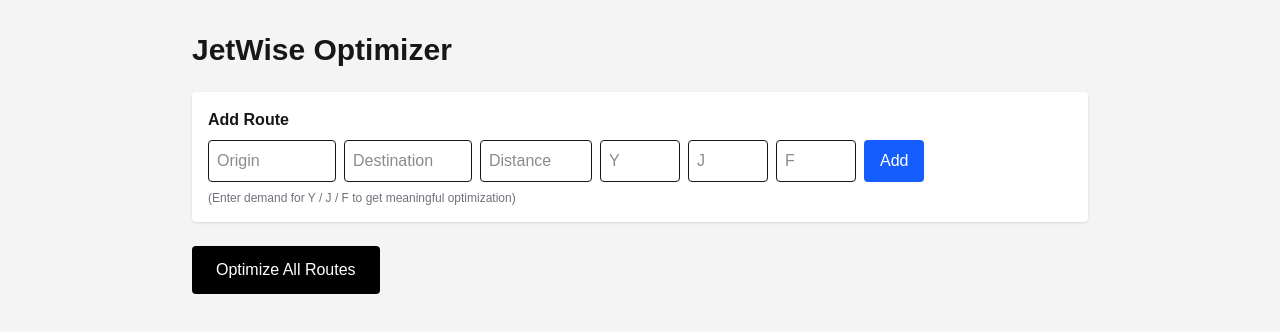
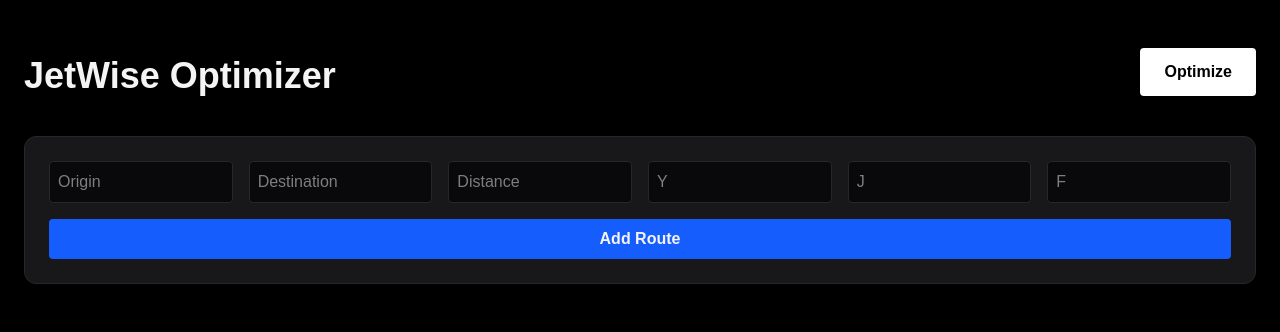
Before and after one commit to KnotyYachtie/jetwise, a Next.js app in the folder web-app/: page / in a window 1280 px wide. Shown: the top 332 px of the page. Built offline with nearby package versions, Linux system fonts and the light colour scheme.

Commit message:
ui overhaul

```diff
--- a/web-app/app/page.tsx
+++ b/web-app/app/page.tsx
@@ -1,13 +1,29 @@
 "use client";
 
-import { useState } from "react";
+import React, { useState, useMemo } from "react";
+
+// ---------- UI COMPONENTS ----------
+const Card = ({ children, className = "" }: { children: React.ReactNode; className?: string }) => (
+  <div className={`bg-zinc-900 border border-zinc-800 rounded-xl overflow-hidden shadow-2xl ${className}`}>
+    {children}
+  </div>
+);
+
+const Badge = ({ children }: { children: React.ReactNode }) => (
+  <span className="px-2 py-0.5 rounded text-[10px] font-bold uppercase tracking-wider border bg-blue-500/10 text-blue-400 border-blue-500/20">
+    {children}
+  </span>
+);
+
+const StatLabel = ({ children }: { children: React.ReactNode }) => (
+  <span className="text-[10px] uppercase tracking-widest text-zinc-500 font-bold">{children}</span>
+);
 
 export default function Home() {
   const [loading, setLoading] = useState(false);
   const [routes, setRoutes] = useState<any[]>([]);
   const [error, setError] = useState<string | null>(null);
-  const [manualRoutes, setManualRoutes] = useState<any[]>([]);
-  const [fleet, setFleet] = useState<any[]>([]);
+
   const [origin, setOrigin] = useState("");
   const [destination, setDestination] = useState("");
   const [distance, setDistance] = useState("");
@@ -43,65 +59,7 @@ export default function Home() {
     }
   }
 
-  const sortedRoutes = [...routes].sort((a, b) => {
-    const bestA = a.optimized?.plan?.reduce((x: any, y: any) =>
-      x.profit_per_hour > y.profit_per_hour ? x : y
-    );
-    const bestB = b.optimized?.plan?.reduce((x: any, y: any) =>
-      x.profit_per_hour > y.profit_per_hour ? x : y
-    );
-
-    const valA = bestA?.profit_per_hour || 0;
-    const valB = bestB?.profit_per_hour || 0;
-
-    return valB - valA; // highest first
-  });
-  return (
-    <div className="min-h-screen bg-zinc-100 p-8">
-      <div className="max-w-4xl mx-auto">
-        <h1 className="text-3xl font-bold mb-6">JetWise Optimizer</h1>
-
-        <div className="mb-6 p-4 bg-white rounded shadow">
-          <div className="font-semibold mb-2">Add Route</div>
-          <div className="flex flex-wrap gap-2 mb-2">
-            <input
-              placeholder="Origin"
-              value={origin}
-              onChange={(e) => setOrigin(e.target.value)}
-              className="border p-2 rounded w-32"
-            />
-            <input
-              placeholder="Destination"
-              value={destination}
-              onChange={(e) => setDestination(e.target.value)}
-              className="border p-2 rounded w-32"
-            />
-            <input
-              placeholder="Distance"
-              value={distance}
-              onChange={(e) => setDistance(e.target.value)}
-              className="border p-2 rounded w-28"
-            />
-            <input
-              placeholder="Y"
-              value={demandY}
-              onChange={(e) => setDemandY(e.target.value)}
-              className="border p-2 rounded w-20"
-            />
-            <input
-              placeholder="J"
-              value={demandJ}
-              onChange={(e) => setDemandJ(e.target.value)}
-              className="border p-2 rounded w-20"
-            />
-            <input
-              placeholder="F"
-              value={demandF}
-              onChange={(e) => setDemandF(e.target.value)}
-              className="border p-2 rounded w-20"
-            />
-            <button
-              onClick={async () => {
+  const handleAddRoute = async () => {
     const dist = parseInt(distance);
     const y = parseInt(demandY) || 0;
     const j = parseInt(demandJ) || 0;
@@ -130,117 +88,97 @@ export default function Home() {
     setDemandF("");
 
     alert("Route saved");
-              }}
-              className="bg-blue-600 text-white px-4 rounded"
+  };
+
+  const sortedRoutes = useMemo(() => {
+    return [...routes].sort((a, b) => {
+      const getBest = (r: any) =>
+        r.optimized?.plan?.reduce((x: any, y: any) =>
+          x.profit_per_hour > y.profit_per_hour ? x : y,
+          { profit_per_hour: 0 }
+        )?.profit_per_hour || 0;
+      return getBest(b) - getBest(a);
+    });
+  }, [routes]);
+
+  return (
+    <div className="min-h-screen bg-black text-zinc-100">
+      <div className="max-w-7xl mx-auto px-6 py-12">
+
+        {/* HEADER */}
+        <div className="flex justify-between items-end mb-10">
+          <h1 className="text-4xl font-bold">JetWise Optimizer</h1>
+          <button
+            onClick={optimizeAll}
+            disabled={loading}
+            className="bg-white text-black px-6 py-3 rounded font-bold"
           >
-              Add
+            {loading ? "Optimizing..." : "Optimize"}
           </button>
         </div>
 
-          <div className="text-xs text-zinc-500">
-            (Enter demand for Y / J / F to get meaningful optimization)
+        {/* INPUT */}
+        <Card className="mb-10">
+          <div className="p-6 grid grid-cols-2 md:grid-cols-6 gap-4">
+            <input value={origin} onChange={(e) => setOrigin(e.target.value.toUpperCase())} placeholder="Origin" className="bg-zinc-950 border border-zinc-800 p-2 rounded" />
+            <input value={destination} onChange={(e) => setDestination(e.target.value.toUpperCase())} placeholder="Destination" className="bg-zinc-950 border border-zinc-800 p-2 rounded" />
+            <input value={distance} onChange={(e) => setDistance(e.target.value)} placeholder="Distance" className="bg-zinc-950 border border-zinc-800 p-2 rounded" />
+            <input value={demandY} onChange={(e) => setDemandY(e.target.value)} placeholder="Y" className="bg-zinc-950 border border-zinc-800 p-2 rounded" />
+            <input value={demandJ} onChange={(e) => setDemandJ(e.target.value)} placeholder="J" className="bg-zinc-950 border border-zinc-800 p-2 rounded" />
+            <input value={demandF} onChange={(e) => setDemandF(e.target.value)} placeholder="F" className="bg-zinc-950 border border-zinc-800 p-2 rounded" />
+            <button onClick={handleAddRoute} className="col-span-2 md:col-span-6 bg-blue-600 p-2 rounded font-bold">Add Route</button>
+          </div>
+        </Card>
+
+        {error && <div className="mb-6 text-red-400">{error}</div>}
+
+        {/* RESULTS */}
+        <div className="grid md:grid-cols-2 lg:grid-cols-3 gap-6">
+          {sortedRoutes.map((route) => (
+            <Card key={route.id}>
+              <div className="p-5 border-b border-zinc-800">
+                <div className="flex justify-between">
+                  <div>
+                    <div className="font-bold text-lg">
+                      {route.origin} → {route.destination}
+                    </div>
+                    <div className="text-xs text-zinc-500">{route.distance} km</div>
+                  </div>
                 </div>
               </div>
 
-        <button
-          onClick={optimizeAll}
-          className="bg-black text-white px-6 py-3 rounded mb-6"
-        >
-          {loading ? "Optimizing..." : "Optimize All Routes"}
-        </button>
-
-        {error && (
-          <div className="mb-4 p-3 bg-red-100 text-red-700 rounded">
-            {error}
+              <div className="p-5">
+                {route.optimized?.total_profit_per_week && (
+                  <div className="mb-4">
+                    <StatLabel>Weekly Profit</StatLabel>
+                    <div className="text-2xl font-bold">
+                      ${route.optimized.total_profit_per_week.toLocaleString()}
+                    </div>
                   </div>
                 )}
 
-        <div className="space-y-4">
-          {sortedRoutes.map((route) => (
-            <div
-              key={route.id}
-              className={`bg-white p-4 rounded shadow border-l-4 ${
-                (() => {
-                  const best = route.optimized?.plan?.reduce((a: any, b: any) =>
-                    a.profit_per_hour > b.profit_per_hour ? a : b
-                  );
-                  const val = best?.profit_per_hour || 0;
-
-                  if (val > 400000) return "border-green-500";
-                  if (val > 200000) return "border-yellow-400";
-                  return "border-red-400";
-                })()
-              }`}
-            >
-              <div className="font-semibold">
-                {route.origin} → {route.destination}
+                {route.optimized?.plan?.map((p: any, i: number) => (
+                  <div key={i} className="mb-3 p-3 bg-zinc-950 rounded border border-zinc-800">
+                    <div className="flex justify-between mb-1">
+                      <Badge>{p.aircraft.name}</Badge>
+                      <span className="text-xs">{p.trips_per_week || p.tpd * 7} trips/wk</span>
                     </div>
-
-              <div className="text-sm text-zinc-600">
-                Distance: {route.distance} km
+                    <div className="text-xs">
+                      Y:{p.config.y} J:{p.config.j} F:{p.config.f}
                     </div>
-
-              {route.optimized?.total_profit_per_week && (
-                <div className="mt-2 text-green-600 font-medium">
-                  Profit/week: $
-                  {route.optimized.total_profit_per_week.toLocaleString()}
-                </div>
-              )}
-              {(() => {
-                const best = route.optimized?.plan?.reduce((a: any, b: any) =>
-                  a.profit_per_hour > b.profit_per_hour ? a : b
-                );
-                const val = best?.profit_per_hour || 0;
-
-                let label = "Weak";
-                let color = "text-red-600";
-
-                if (val > 400000) {
-                  label = "Strong";
-                  color = "text-green-600";
-                } else if (val > 200000) {
-                  label = "Decent";
-                  color = "text-yellow-600";
-                }
-
-                return (
-                  <div className={`text-sm font-medium ${color}`}>
-                    Efficiency: {label}
-                  </div>
-                );
-              })()}
-              {/* Show best profit/hr if available */}
-              {(() => {
-                const best = route.optimized?.plan?.reduce((a: any, b: any) =>
-                  a.profit_per_hour > b.profit_per_hour ? a : b
-                );
-                return best && (
-                  <div className="text-blue-700 font-medium">
-                    Best: ${Math.round(best.profit_per_hour).toLocaleString()} / hr
-                  </div>
-                );
-              })()}
-
-              {route.optimized?.plan?.map((p: any, i: number) => (
-                <div key={i} className="mt-3 text-sm text-zinc-600 border-t pt-2">
-                  <div className="font-medium">{p.aircraft.name}</div>
-                  <div>Config → Y:{p.config.y} J:{p.config.j} F:{p.config.f}</div>
-                  <div>{p.tpd} trips/day</div>
-                  <div className="text-green-700">
-                    ${p.profit_per_week.toLocaleString()} / week
-                  </div>
-                  <div className="text-blue-600">
-                    ${Math.round(p.profit_per_hour).toLocaleString()} / hr
+                    <div className="text-green-400 text-sm">
+                      ${p.profit_per_week.toLocaleString()} / wk
                     </div>
                   </div>
                 ))}
-              {route.optimized?.marginal_values?.length > 0 && (
-                <div className="mt-3 border-t pt-2">
-                  <div className="font-medium text-sm mb-1">Marginal Value</div>
+
+                {route.optimized?.marginal_values && (
+                  <div className="mt-4">
+                    <StatLabel>Marginal Value</StatLabel>
                     {route.optimized.marginal_values.map((m: any, i: number) => (
-                    <div key={i} className="text-sm text-zinc-600">
+                      <div key={i} className="text-sm">
                         {m.aircraft}:
-                      <span className={m.value > 0 ? "text-green-600" : "text-red-500"}>
+                        <span className={m.value > 0 ? "text-green-400" : "text-red-400"}>
                           ${Math.round(m.value).toLocaleString()}
                         </span>
                       </div>
@@ -248,6 +186,7 @@ export default function Home() {
                   </div>
                 )}
               </div>
+            </Card>
           ))}
         </div>
       </div>
```
Lines whose indentation alone changed are shown as unchanged.
